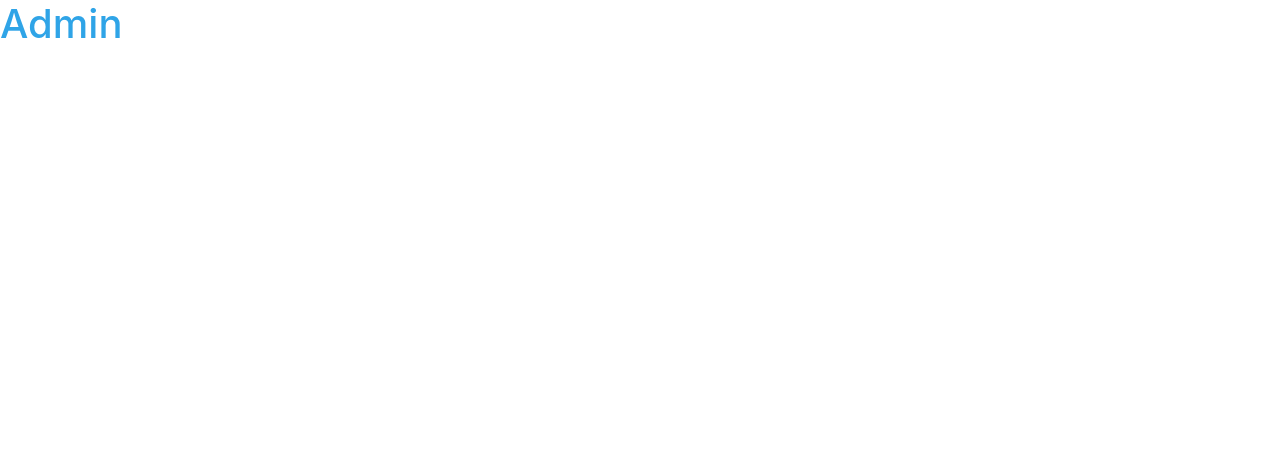
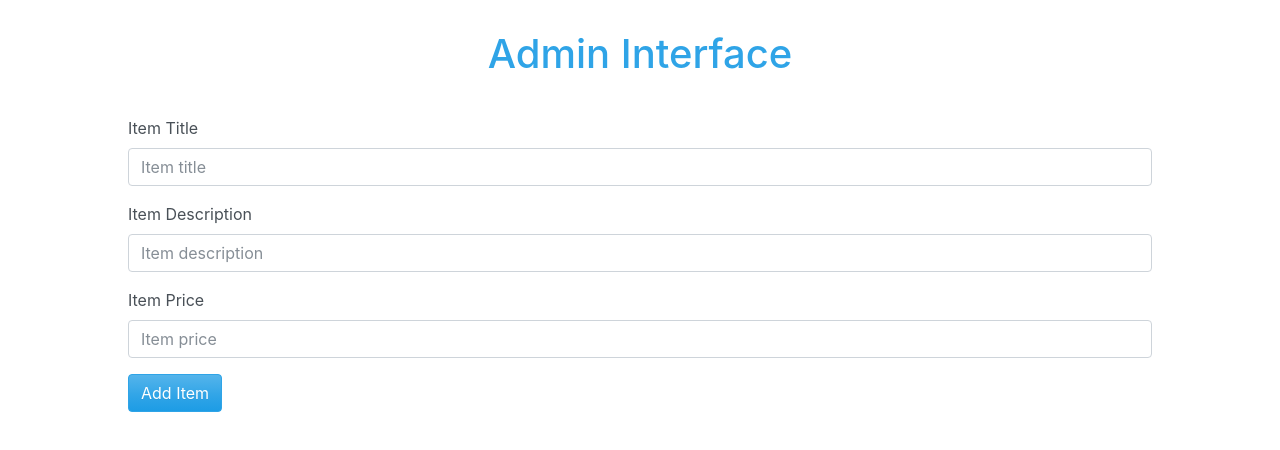
Before and after one commit to SharanGoharKhan/v1-project, a React (Create React App) app in the folder v1-app/: page /admin in a window 1280 px wide. Shown: the top 450 px of the page. Built offline with nearby package versions, Linux system fonts and the light colour scheme.

Commit message:
structure change and admin changes

```diff
--- a/v1-app/src/App.js
+++ b/v1-app/src/App.js
@@ -1,8 +1,8 @@
 import React, { Component } from 'react';
 import { Switch, Route, Redirect } from 'react-router-dom';
-import Customer from './components/Customer';
-import Admin from './components/Admin';
-import Home from './components/Home';
+import Customer from './pages/Customer/Customer';
+import Admin from './pages/Admin/Admin';
+import Home from './pages/Home/Home';
 import './App.css';
 
 class App extends Component {
--- /dev/null
+++ b/v1-app/src/UI/Header/Header.js
@@ -0,0 +1,9 @@
+import React from 'react';
+import './styles.css';
+
+const header = (props) => (
+    <header className="view-header">
+        <h1>{props.title}</h1>
+    </header>
+)
+export default header;
--- /dev/null
+++ b/v1-app/src/UI/Header/styles.css
@@ -0,0 +1,5 @@
+.view-header {
+    display: flex;
+    justify-content: center;
+    padding: 30px 0;
+}
--- /dev/null
+++ b/v1-app/src/components/Admin/ItemInputForm/ItemInputForm.js
@@ -0,0 +1,50 @@
+import React from 'react'
+
+class ItemInputForm extends React.Component {
+
+    constructor(props) {
+        super(props)
+        this.titleRef = React.createRef()
+        this.descRef = React.createRef()
+        this.priceRef = React.createRef()
+        this.onFormSubmit = this.onFormSubmit.bind(this)
+
+    }
+
+    onFormSubmit(event) {
+        event.preventDefault();
+        const title = this.titleRef.current.value
+        const desc = this.descRef.current.value
+        const price = +this.priceRef.current.value
+
+        if(
+            title.trim().length === 0 ||
+            price <=0 ||
+            desc.trim().length === 0
+        ) {
+            return
+        }
+        const item = {title,desc,price};
+        this.props.handleAdd(item)
+    }
+    render() {
+        return (
+            <form onSubmit={this.onFormSubmit}>
+                <div className="form-group">
+                    <label htmlFor="itemTitle">Item Title</label>
+                    <input className="form-control" placeholder="Item title" ref={this.titleRef} />
+                </div>
+                <div className="form-group">
+                    <label htmlFor="itemDescription">Item Description</label>
+                    <input className="form-control" placeholder="Item description" ref={this.descRef} />
+                </div>
+                <div className="form-group">
+                    <label htmlFor="itemDescription">Item Price</label>
+                    <input type="number" step="0.0001" className="form-control" placeholder="Item price" ref={this.priceRef} />
+                </div>
+                <button type="submit" className="btn btn-primary">Add Item</button>
+            </form>
+        )
+    }
+}
+export default ItemInputForm;
--- a/v1-app/src/components/Admin/index.js
+++ /dev/null
@@ -1,11 +0,0 @@
-import React from 'react'
-
-class Admin extends React.Component {
-    render() {
-        return (
-            <h1>Admin</h1>
-        )
-    }
-}
-
-export default Admin;
--- /dev/null
+++ b/v1-app/src/pages/Admin/Admin.js
@@ -0,0 +1,41 @@
+import React from 'react'
+import Header from '../../UI/Header/Header'
+import ItemInputForm from '../../components/Admin/ItemInputForm/ItemInputForm'
+
+class Admin extends React.Component {
+
+    state = {
+        items: []
+    }
+    constructor(props) {
+        super(props)
+        this.handleAdd = this.handleAdd.bind(this)
+    }
+
+    handleAdd(item) {
+        this.setState(prevState => {
+            const updatedItems = [...prevState.items]
+            updatedItems.push({
+                title: item.title,
+                desc: item.desc,
+                price: item.price
+            })
+            return {items: updatedItems}
+        })
+        console.log('Submit clicked',this.state.items)
+    }
+    render() {
+        return (
+            <div className='container--customer'>
+                <div className='content'>
+                    <Header title='Admin Interface' />
+                    <main>
+                        <ItemInputForm handleAdd={this.handleAdd} />
+                    </main>
+                </div>
+            </div>
+        )
+    }
+}
+
+export default Admin;
--- a/v1-app/src/components/Customer/styles.css
+++ b/v1-app/src/pages/Customer/Customer.css
@@ -15,8 +15,8 @@
     display: flex;
     align-items: center;
     justify-content: space-evenly;
-    border: solid 1px black;
+    /* border: solid 1px black;
     box-shadow: 5px 6px #d2cbcb;
-    border-radius: 25px;
+    border-radius: 25px; */
     width: 100%;
 }
--- a/v1-app/src/components/Customer/index.js
+++ b/v1-app/src/pages/Customer/Customer.js
@@ -1,20 +1,19 @@
 import React from 'react'
-import './styles.css'
+import './Customer.css'
+import Header from '../../UI/Header/Header'
 
 class Customer extends React.Component {
     render() {
         return (
             <div className='container--customer'>
                 <div className='content'>
-                    <header className="header--customer">
-                        <h1>Customer Interface</h1>
-                    </header>
+                    <Header title='Customer Interface' />
                     <main>
                         <div className="item-container">
                             <div className="text-container">
                                 <h4>Title</h4>
                                 <p>Description</p>
-                                <h3>Price</h3>
+                                <h6>Price</h6>
                             </div>
                         </div>
                         <div className="item-container">
@@ -24,7 +23,7 @@ class Customer extends React.Component {
                                 </div>
                                 <h4>Title</h4>
                                 <p>Description</p>
-                                <h3>Price</h3>
+                                <h6>Price</h6>
                             </div>
                         </div>
                     </main>
--- a/v1-app/src/components/Home/index.js
+++ b/v1-app/src/pages/Home/Home.js
@@ -1,5 +1,5 @@
 import React from 'react';
-import  './styles.css'
+import  './Home.css'
 class Home extends React.Component {
 
     constructor(props) {
```
Also changed, not shown: v1-app/src/components/Admin/ItemList/ItemList.js (added), v1-app/src/pages/Home/Home.css (renamed from v1-app/src/components/Home/styles.css).
